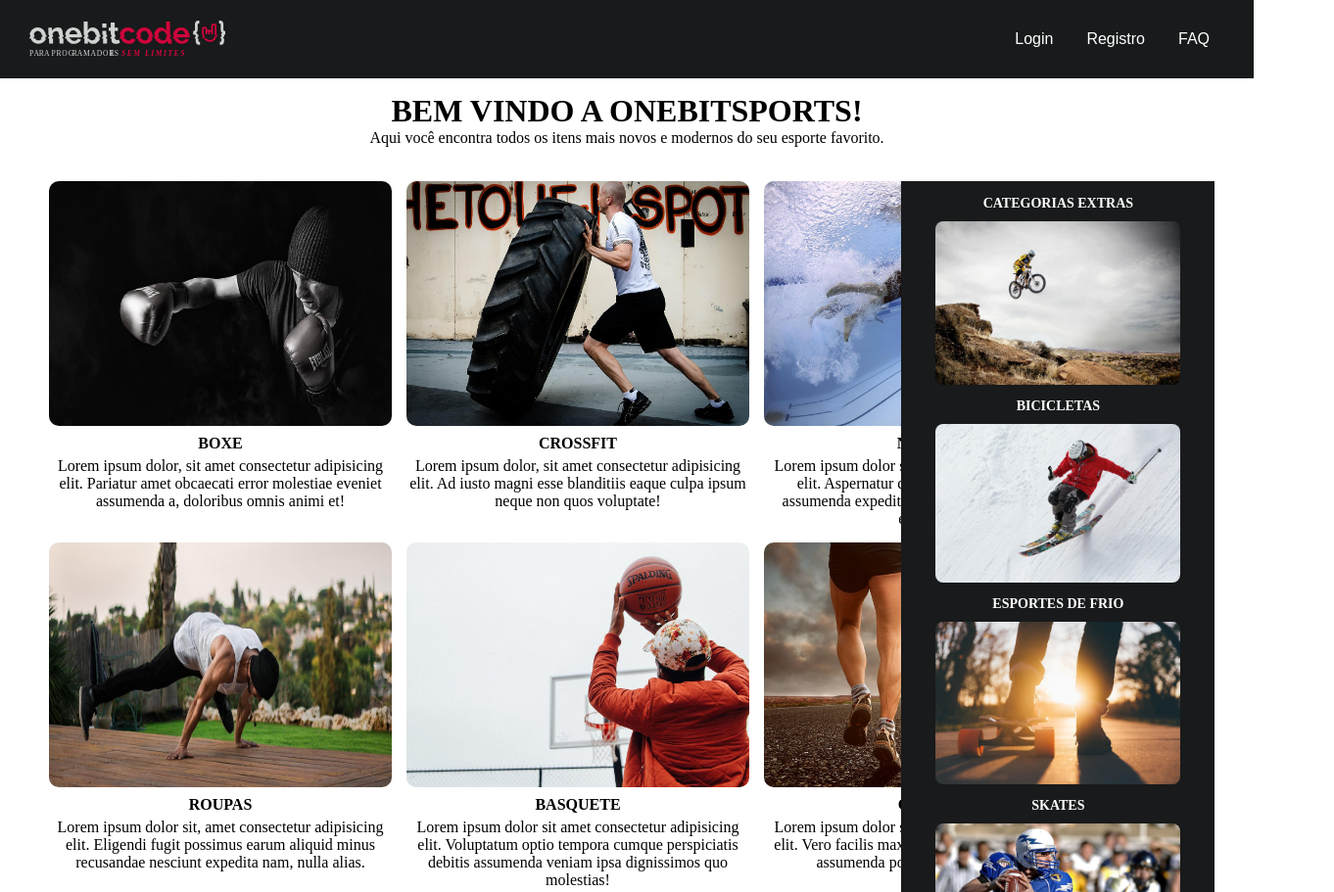
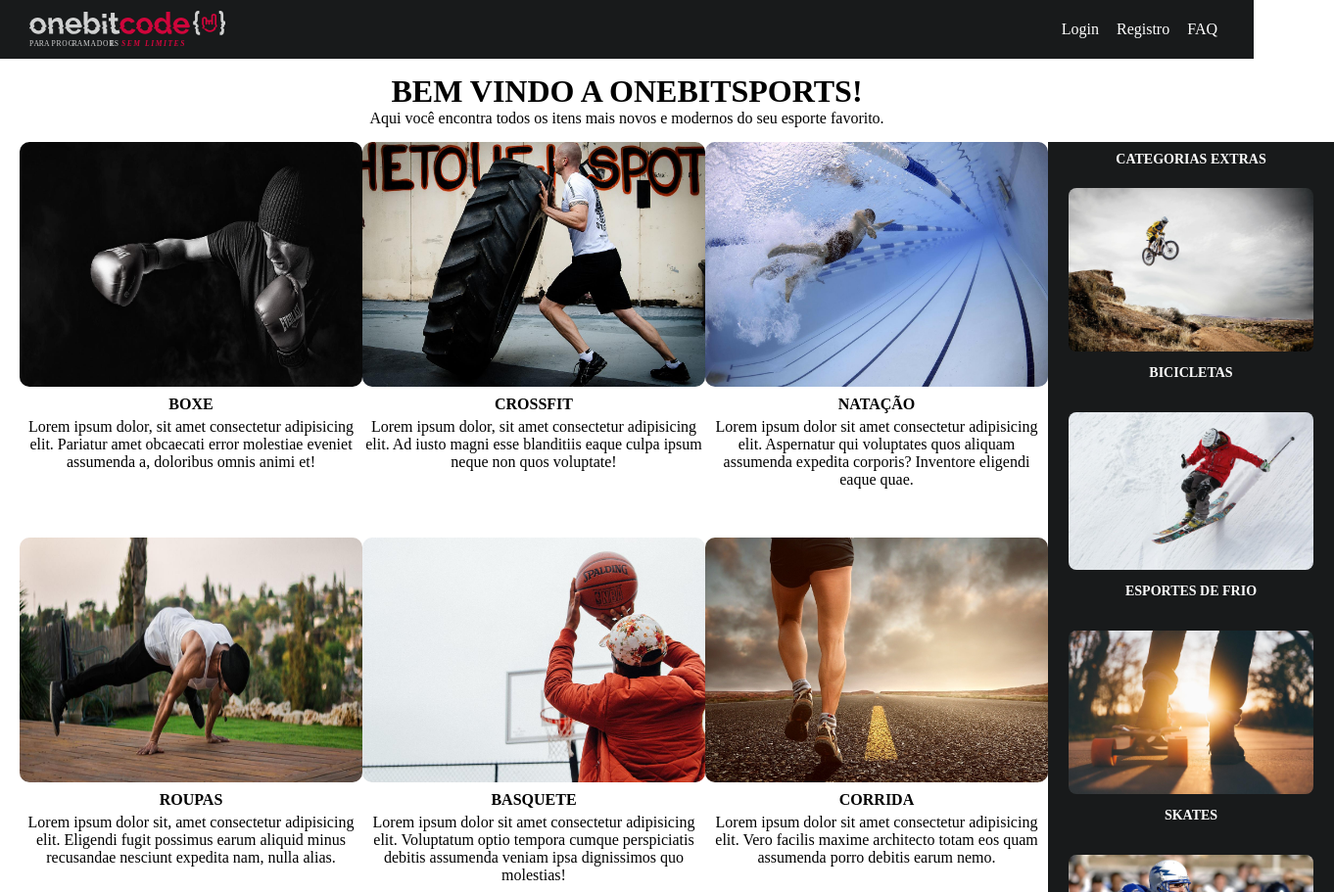
Before and after one commit to eusouoewe/Curso-Fullstack-JS, a plain HTML site: page Exercicio-Final-Flexbox+Grid/index.html in a window 1280 px wide. Shown: the top 911 px of the page at 98% size, 1362 px wide, since content can reach past the window. Drawn offline with Linux system fonts and the light colour scheme.

Commit message:
concluindo construção do site

```diff
--- a/Exercicio-Final-Flexbox+Grid/estilo/style.css
+++ b/Exercicio-Final-Flexbox+Grid/estilo/style.css
@@ -1,4 +1,4 @@
-@charset'UTF-8';
+@charset 'UTF-8';
 
 * {
     margin: 0;
@@ -6,49 +6,53 @@
     box-sizing: border-box;
 }
 
+body {
+    width: 100vw;
+    height: 100vh;
+    margin: auto;
+}
+
 .header, footer {
     background-color: #181A1B;
     display: flex;
     justify-content: space-between;
+    width: 100%;
+    flex-wrap: wrap;
     align-items: center;
-    min-width: 100vw;
-    height: 80px;
+    min-height: 60px;
     padding: 0 30px;
+    gap: 8px 15px;
 }
 
-.buttons > a > button, .button-top {
+.buttons a, .backToTop {
+    gap: 15px;
+    margin: 0 5px;
+    text-decoration: none;
+    color: white;
     background-color: transparent;
-    border: transparent;
-    border-radius: 5px;
-    color: white;
-    margin: 0 10px;
-    padding: 2px 5px;
-    font-size: 16px;
-    transition: .6s;
-    cursor: pointer;
+    border: 2px solid transparent;
+    transition: .4s;
 }
 
-.buttons > a > button:hover, .button-top:hover {
-    border-bottom: 3px solid black;
+.buttons > a:hover, .backToTop:hover {
+    border-bottom:  2px solid black;
 }
 
 .title {
     text-align: center;
     padding: 15px;
-    min-width: 100vw;
 }
 
 .main-content {
-    display: flex;
-    width: 93vw;
-    justify-content: space-between;
-    margin: 20px 50px;
+    display: grid;
+    grid-template-columns: 3fr 1fr;
+    margin: 0 20px;
 }
 
 .main-content > .products {
     display: grid;
-    width: 60vw;
-    gap: 15px;
+    width: 100%;
+    height: 100%;
     grid-template-areas:
     "product1 product2 product3"
     "product4 product5 product6"
@@ -63,11 +67,12 @@
     width: 350px;
     border-radius: 10px;
     text-align: center;
+    margin: 0 0 20px 0;
     transition: .5s ease;
 }
 
 .main-content > .products > .product:hover {
-    outline: 2px solid #181A1B;
+    box-shadow: 1px 1px 4px #181A1B
 }
 
 .product1 {
@@ -125,13 +130,25 @@ h4 {
     cursor: pointer;
 }
 
-.extras {
+.main-content > .extras {
     background-color: #181A1B;
     display: flex;
     flex-direction: column;
     justify-content: center;
     align-items: center;
-    width: 40vh;
+    width: 100%;
+    margin: 0 20px 20px 0;
+}
+
+.extras .extra {
+    cursor: pointer;
+    border: 1px solid transparent;
+    margin: 10px;
+    border-radius: 10px;
+    transition: .4s;
+}
+.extras .extra:hover {
+    border: 1px solid gainsboro;
 }
 
 .extras > .extra > h4, aside > h3 {
--- a/Exercicio-Final-Flexbox+Grid/index.html
+++ b/Exercicio-Final-Flexbox+Grid/index.html
@@ -11,13 +11,13 @@
     <header class="header">
         <img src="imagens/logo-onebitcode.svg" alt="logo-onebitcode" width="200px">
         <div class="buttons">
-            <a href="#"><button>Login</button></a>
-            <a href="#"><button>Registro</button></a>
-            <a href="#"><button>FAQ</button></a>
+            <a href="#">Login</a>
+            <a href="#">Registro</a>
+            <a href="#">FAQ</a>
         </div>
     </header>
     <div class="title">
-        <h1>BEM VINDO A ONEBITSPORTS!</h1>
+        <h1 id="backToTop">BEM VINDO A ONEBITSPORTS!</h1>
         <p>Aqui você encontra todos os itens mais novos e modernos do seu esporte favorito.</p>
     </div>
     <main class="main-content">
@@ -43,7 +43,7 @@
     </main>
     <footer>
         <img src="imagens/logo-onebitcode.svg" alt="logo-onebitcode" width="200px">
-        <a href="#"><button class="button-top">VOLTAR PARA O TOPO</button></a>
+        <a class="backToTop" href="#backToTop">VOLTAR PARA O TOPO</a>
     </footer>
 </body>
 </html>
```
